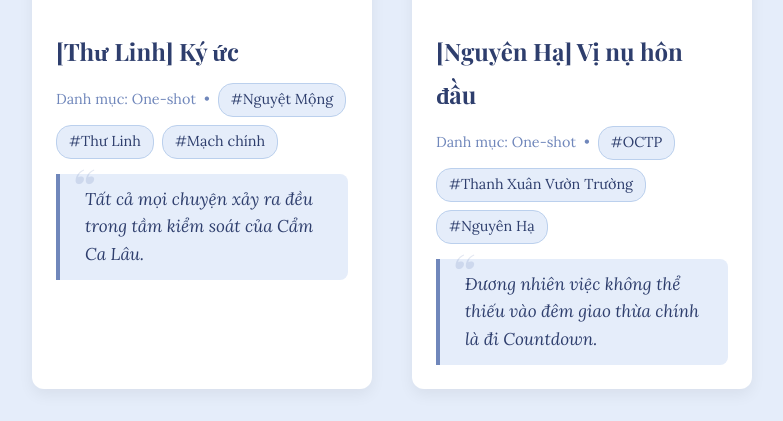
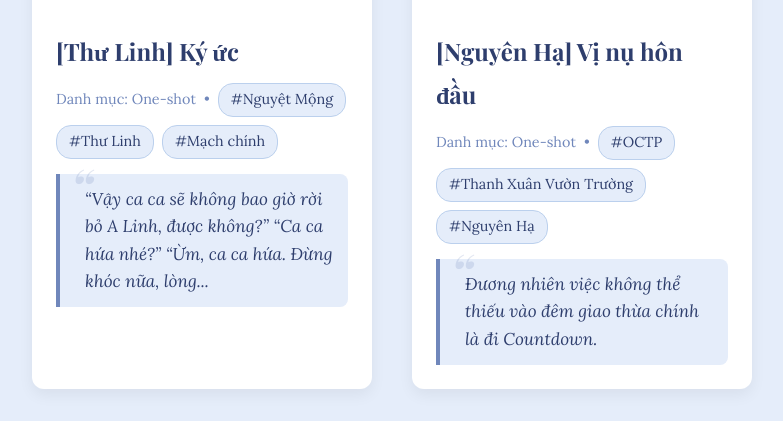
Before and after one commit to nghienduong14-lab/nghienduongcorner, a Jekyll site: the page built from index.html, in a window 1280 px wide, cut to the strip 946-1367 px from the top of the page. Shown: the whole strip, without its empty margins (58-841 px from the left). Built offline with Jekyll 4.4.1, drawn with Linux system fonts in a browser that asks for light colours; some web fonts are replaced.

Commit message:
Update 2026-06-18-thu-linh-ky-uc.md

```diff
--- a/_posts/2026-06-18-thu-linh-ky-uc.md
+++ b/_posts/2026-06-18-thu-linh-ky-uc.md
@@ -4,6 +4,10 @@ title: "[Thư Linh] Ký ức"
 category: "One-shot"
 tags: ["Nguyệt Mộng", "Thư Linh", "Mạch chính"]
 image: "https://i.pinimg.com/1200x/a2/1b/6b/a21b6b73f8da8763a98ceda89c21139f.jpg"
+excerpt: |
+    “Vậy ca ca sẽ không bao giờ rời bỏ A Linh, được không?”
+    “Ca ca hứa nhé?”
+    “Ừm, ca ca hứa. Đừng khóc nữa, lòng ca ca thấy cũng đau.”
 ---
 
 Tất cả mọi chuyện xảy ra đều trong tầm kiểm soát của Cẩm Ca Lâu.
```
